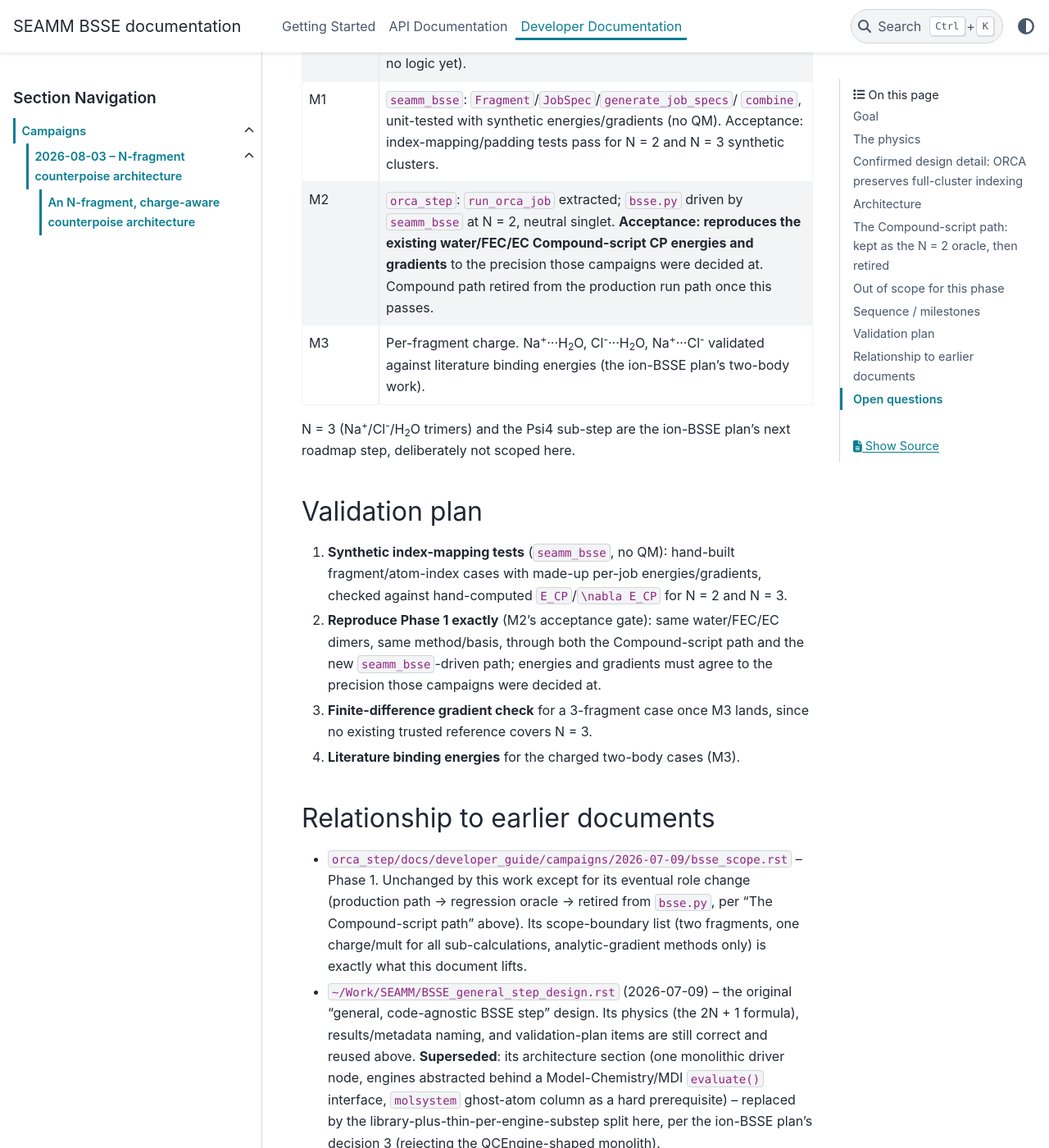
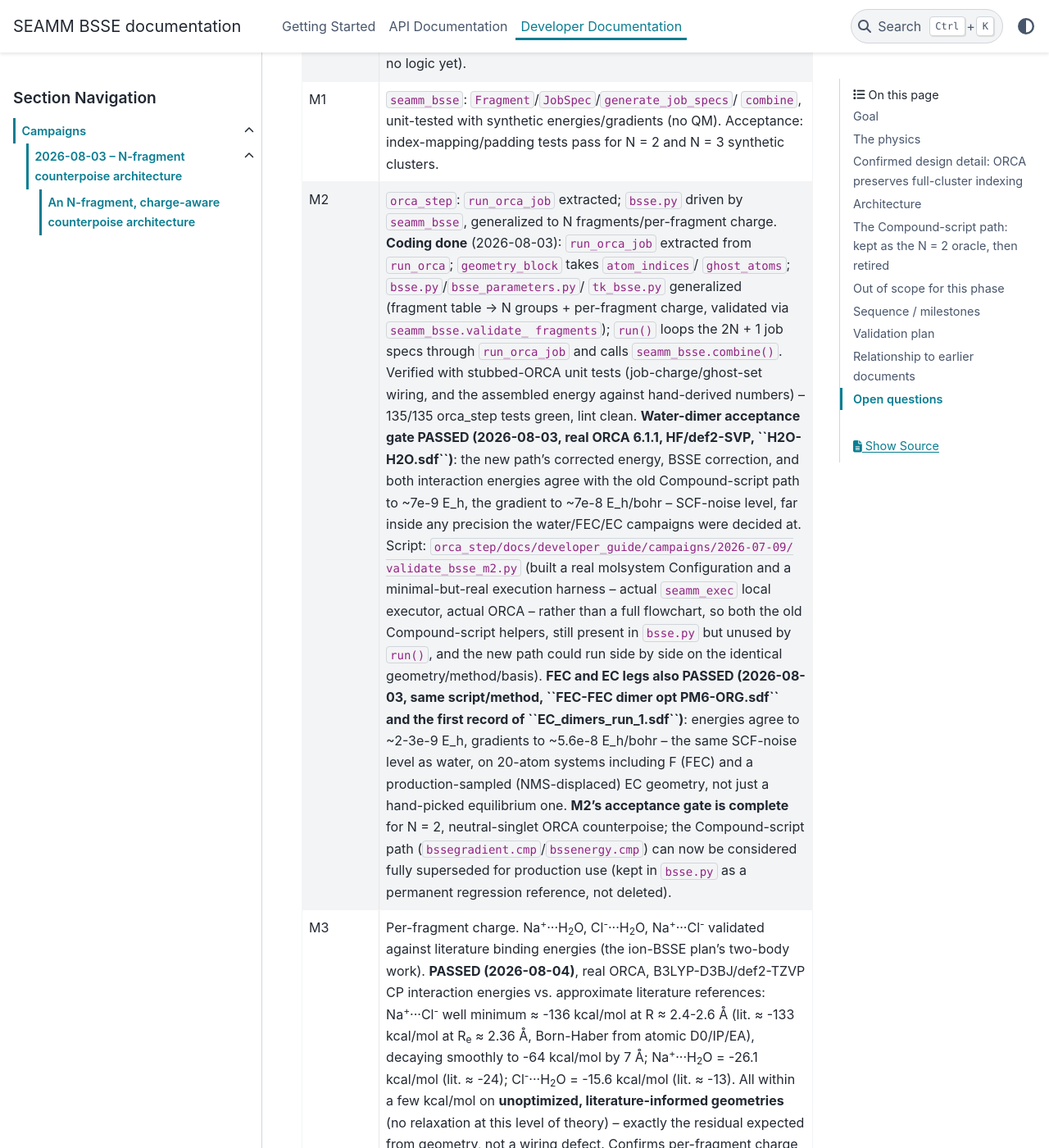
Before and after one commit to molssi-seamm/seamm_bsse, a Sphinx documentation site: the page built from docs/developer_guide/campaigns/2026-08-03/bsse_architecture.rst, in a window 1280 px wide and 1400 px high, scrolled down 5604 px. Shown: the whole window at 82% size. Built offline with Sphinx 7.4.7 and the PyData theme 0.15.4, drawn with Linux system fonts in a browser that asks for light colours; pages that are not in the unit, such as notebooks, are missing from menus; the version number could not be read and is left out; some of the changed text lies outside the part shown.

Commit message:
Record the M2/M3/N=3 real-ORCA validation results in the design doc
M2: the seamm_bsse-driven ORCA path reproduces the old Compound-script
path to SCF-noise level on water/FEC/EC dimers. M3: charged two-body
pairs (Na+/Cl-, Na+/H2O, Cl-/H2O) agree with approximate literature
binding energies to a few kcal/mol. N=3: a real Na+/Cl-/H2O trimer runs
correctly (7 jobs) with physically sensible cooperative-saturation
non-additivity. Validation scripts live in orca_step's own repo.

Co-Authored-By: Claude Sonnet 5 <noreply@anthropic.com>

```diff
--- a/docs/developer_guide/campaigns/2026-08-03/bsse_architecture.rst
+++ b/docs/developer_guide/campaigns/2026-08-03/bsse_architecture.rst
@@ -212,19 +212,86 @@ M1            ``seamm_bsse``: ``Fragment``/``JobSpec``/``generate_job_specs``/
               QM). Acceptance: index-mapping/padding tests pass for N = 2 and
               N = 3 synthetic clusters.
 M2            ``orca_step``: ``run_orca_job`` extracted; ``bsse.py`` driven by
-              ``seamm_bsse`` at N = 2, neutral singlet. **Acceptance:
-              reproduces the existing water/FEC/EC Compound-script CP
-              energies and gradients** to the precision those campaigns were
-              decided at. Compound path retired from the production run path
-              once this passes.
+              ``seamm_bsse``, generalized to N fragments/per-fragment charge.
+              **Coding done** (2026-08-03): ``run_orca_job`` extracted from
+              ``run_orca``; ``geometry_block`` takes ``atom_indices``/
+              ``ghost_atoms``; ``bsse.py``/``bsse_parameters.py``/
+              ``tk_bsse.py`` generalized (fragment table -> N groups +
+              per-fragment charge, validated via ``seamm_bsse.validate_
+              fragments``); ``run()`` loops the 2N + 1 job specs through
+              ``run_orca_job`` and calls ``seamm_bsse.combine()``. Verified
+              with stubbed-ORCA unit tests (job-charge/ghost-set wiring, and
+              the assembled energy against hand-derived numbers) -- 135/135
+              orca_step tests green, lint clean. **Water-dimer acceptance gate
+              PASSED (2026-08-03, real ORCA 6.1.1, HF/def2-SVP,
+              ``H2O-H2O.sdf``)**: the new path's corrected energy, BSSE
+              correction, and both interaction energies agree with the old
+              Compound-script path to ~7e-9 E_h, the gradient to ~7e-8
+              E_h/bohr -- SCF-noise level, far inside any precision the
+              water/FEC/EC campaigns were decided at. Script:
+              ``orca_step/docs/developer_guide/campaigns/2026-07-09/
+              validate_bsse_m2.py`` (built a real molsystem Configuration and
+              a minimal-but-real execution harness -- actual ``seamm_exec``
+              local executor, actual ORCA -- rather than a full flowchart, so
+              both the old Compound-script helpers, still present in
+              ``bsse.py`` but unused by ``run()``, and the new path could run
+              side by side on the identical geometry/method/basis).
+              **FEC and EC legs also PASSED (2026-08-03, same script/method,
+              ``FEC-FEC dimer opt PM6-ORG.sdf`` and the first record of
+              ``EC_dimers_run_1.sdf``)**: energies agree to ~2-3e-9 E_h,
+              gradients to ~5.6e-8 E_h/bohr -- the same SCF-noise level as
+              water, on 20-atom systems including F (FEC) and a
+              production-sampled (NMS-displaced) EC geometry, not just a
+              hand-picked equilibrium one. **M2's acceptance gate is
+              complete** for N = 2, neutral-singlet ORCA counterpoise; the
+              Compound-script path (``bssegradient.cmp``/``bssenergy.cmp``)
+              can now be considered fully superseded for production use (kept
+              in ``bsse.py`` as a permanent regression reference, not deleted).
 M3            Per-fragment charge. Na\ :sup:`+`\ ···H\ :sub:`2`\ O,
               Cl\ :sup:`-`\ ···H\ :sub:`2`\ O, Na\ :sup:`+`\ ···Cl\ :sup:`-`
               validated against literature binding energies (the ion-BSSE
-              plan's two-body work).
+              plan's two-body work). **PASSED (2026-08-04)**, real ORCA,
+              B3LYP-D3BJ/def2-TZVP CP interaction energies vs. approximate
+              literature references: Na\ :sup:`+`\ ···Cl\ :sup:`-` well
+              minimum ≈ -136 kcal/mol at R ≈ 2.4-2.6 Å (lit. ≈ -133 kcal/mol
+              at R\ :sub:`e` ≈ 2.36 Å, Born-Haber from atomic D0/IP/EA),
+              decaying smoothly to -64 kcal/mol by 7 Å; Na\ :sup:`+`\ ···H\
+              :sub:`2`\ O = -26.1 kcal/mol (lit. ≈ -24); Cl\ :sup:`-`\ ···H\
+              :sub:`2`\ O = -15.6 kcal/mol (lit. ≈ -13). All within a few
+              kcal/mol on **unoptimized, literature-informed geometries** (no
+              relaxation at this level of theory) -- exactly the residual
+              expected from geometry, not a wiring defect. Confirms
+              per-fragment charge (``seamm_bsse.Fragment``/``fragment
+              charges``) produces chemically sane numbers on three distinct
+              real charged systems (cation-anion, cation-water, anion-water),
+              not just correct wiring on stubbed numbers (M2's unit tests).
+              Script: ``orca_step/docs/developer_guide/campaigns/2026-07-09/
+              validate_bsse_m3.py`` (``"specified"`` fragments -- these
+              configurations are hand-built via ``atoms.append`` with no bond
+              table, so ``"auto (molecules)"``/``find_molecules()`` would see
+              every atom as its own fragment). **Not done**: geometry
+              optimization / systematic angular scans (the ion-BSSE plan's
+              own next step for these pairs), and the (12)+(3) trimer.
 ============  ===========================================================
 
-N = 3 (Na\ :sup:`+`/Cl\ :sup:`-`/H\ :sub:`2`\ O trimers) and the Psi4 sub-step
-are the ion-BSSE plan's next roadmap step, deliberately not scoped here.
+N = 3 on the ORCA path (real ORCA, not just the synthetic N=3 unit tests in
+``seamm_bsse`` itself) **PASSED (2026-08-04)**: a hand-built Na\ :sup:`+`\
+···Cl\ :sup:`-`\ ···H\ :sub:`2`\ O trimer (contact ion pair, R = 2.44 Å, plus
+a water coordinating Na\ :sup:`+`\  from a different direction than Cl\
+:sup:`-`), same B3LYP-D3BJ/def2-TZVP level as the M3 two-body checks. Ran the
+full 2N + 1 = 7 jobs correctly (confirmed from the printed per-fragment
+charges: Na\ :sup:`+`\ /Cl\ :sup:`-`\ /H\ :sub:`2`\ O = +1/&minus;1/0, and
+"Running 7 ORCA job(s)"). CP-corrected interaction energy &minus;150.2
+kcal/mol: deeper than the isolated Na\ :sup:`+`\ ···Cl\ :sup:`-`\  pair alone
+(&minus;136, from M3) but *less* than the naive pairwise sum of the
+independently-validated two-body terms (&minus;136 + &minus;26 ≈ &minus;162)
+-- the expected cooperative-saturation non-additivity (Na\ :sup:`+`\ , already
+partially satisfied by Cl\ :sup:`-`\ , has less capacity left to bind water),
+not a bug. Script:
+``orca_step/docs/developer_guide/campaigns/2026-07-09/validate_bsse_n3.py``.
+**Not done**: the Psi4 sub-step (the cross-engine check this milestone
+originally paired N = 3 with) -- a separate, larger piece of work (a new
+engine's ghost-atom writer + input generation), not started.
 
 Validation plan
 ----------------
```
